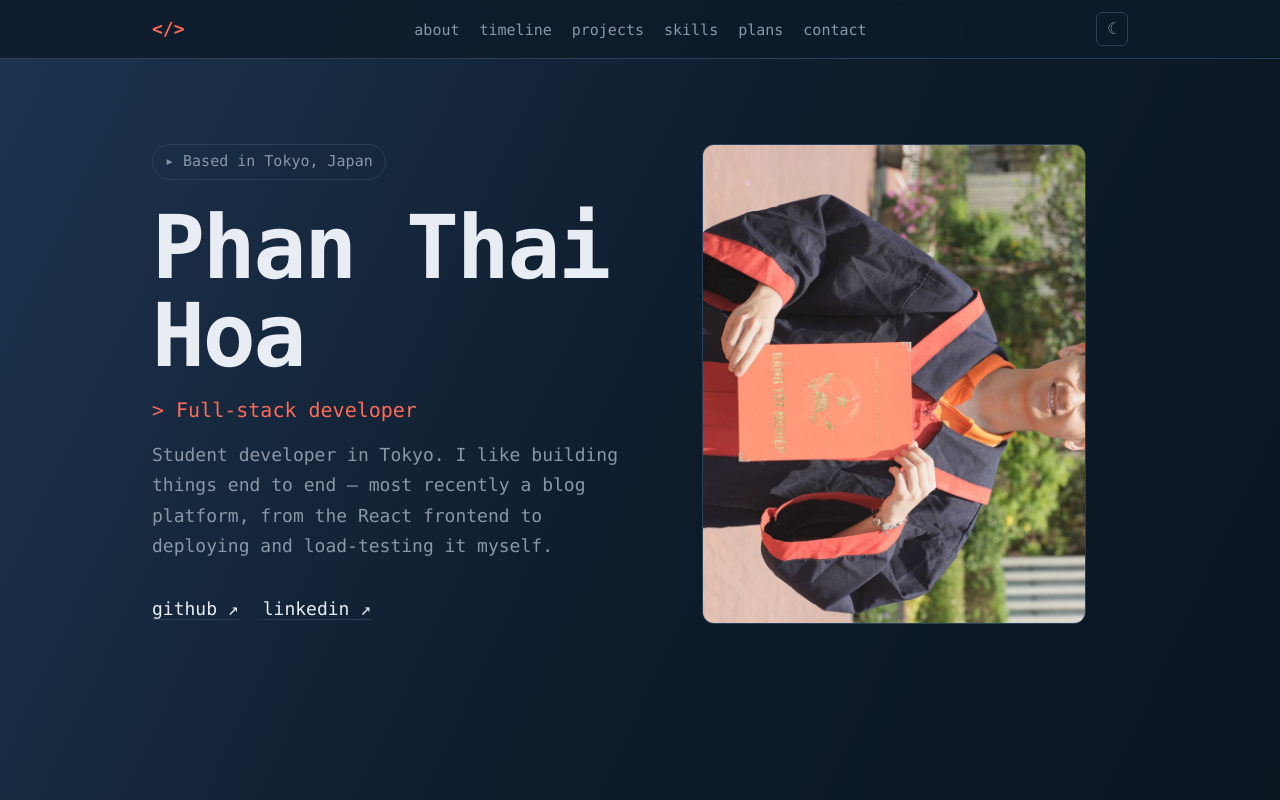
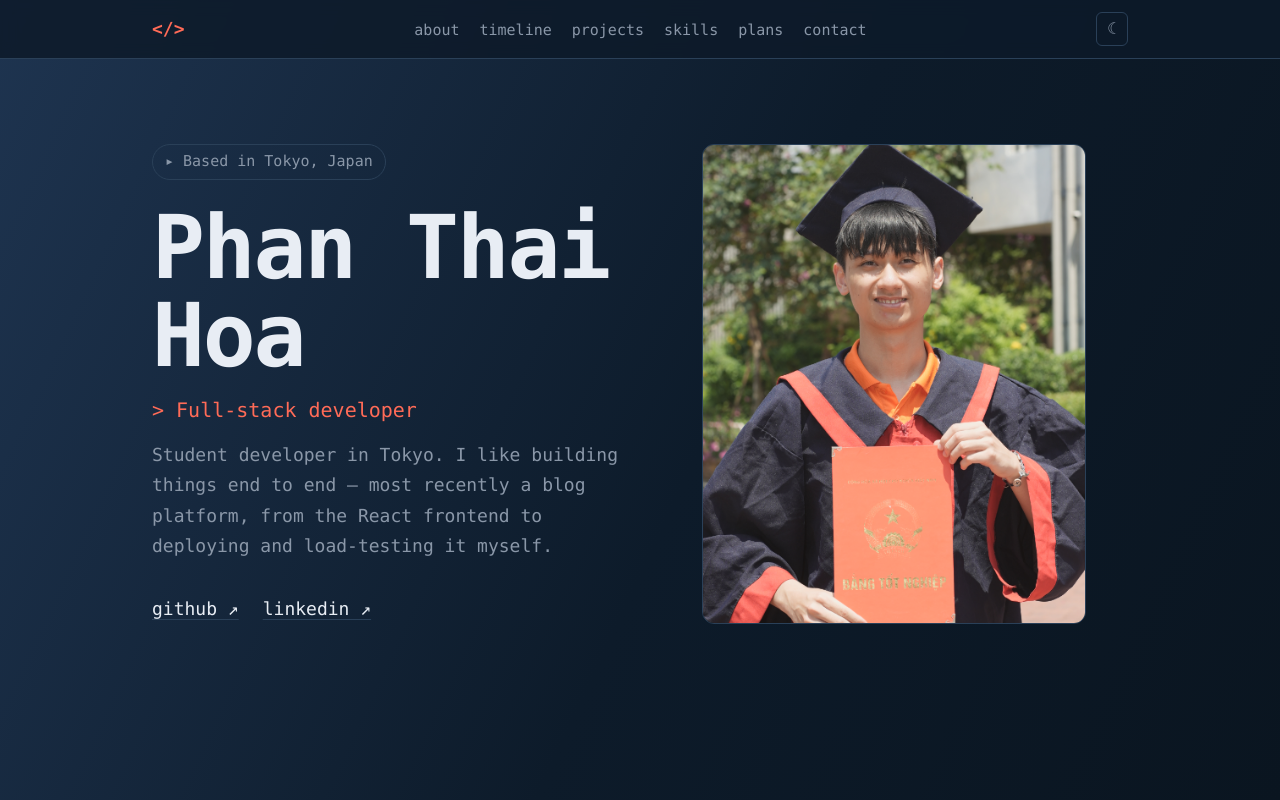
Before and after one commit to pth3231/hoa-portfolio, a React (Vite) app: page / in a window 1280 px wide. Shown: the top 800 px of the page. Built offline with nearby package versions, Linux system fonts and the light colour scheme.

Commit message:
add: image

```diff
--- a/src/components/sections/Hero.tsx
+++ b/src/components/sections/Hero.tsx
@@ -39,7 +39,7 @@ export function Hero() {
         </div>
         <Reveal delayMs={300} className="hidden flex-1 md:block">
           <img
-            src="/images/hero-portrait.jpg"
+            src="/images/hero-portrait.png"
             alt={`Portrait of ${me.name}`}
             width={800}
             height={1000}
```
Also changed, not shown: public/images/hero-portrait.png (added).
